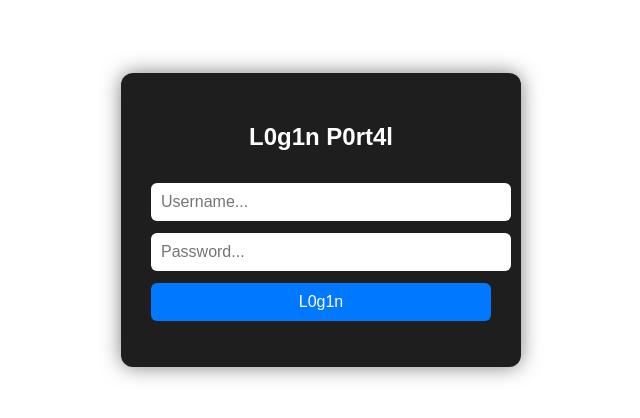
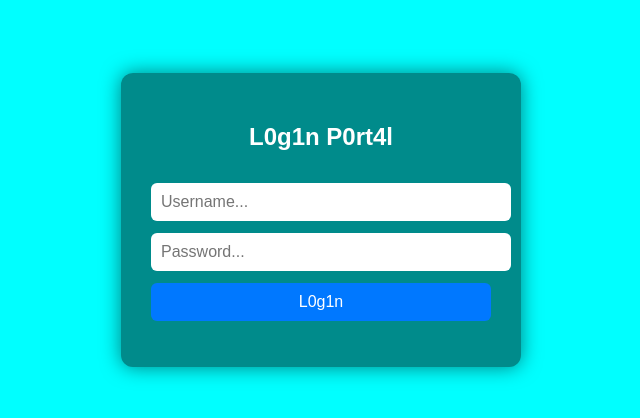
Before and after one commit to RantMasterRBX/fishix, a plain HTML site: page sims.html in a window 1280 px wide. Shown: the part 180-598 px from the top of the page, without its empty margins (319-959 px from the left). Drawn offline with Linux system fonts and the light colour scheme.

Commit message:
Change background colors in sims.html

```diff
--- a/sims.html
+++ b/sims.html
@@ -8,7 +8,7 @@
   <style>
     body {
       font-family: Arial, sans-serif;
-      background: #0008b8b;
+      background: #0FF;
       color: white;
       display: flex;
       justify-content: center;
@@ -18,7 +18,7 @@
     }
 
     .box {
-      background: #1e1e1e;
+      background: #008B8B;
       padding: 30px;
       border-radius: 12px;
       width: 340px;
```
